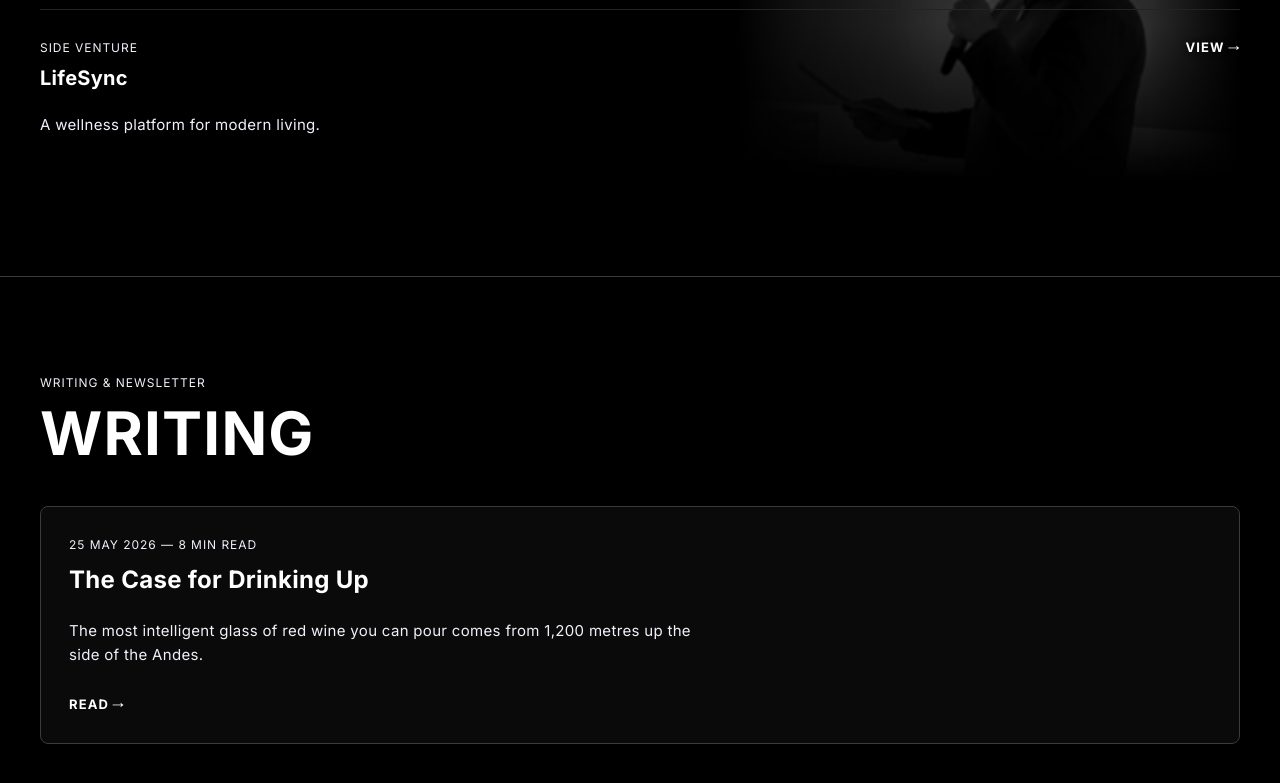
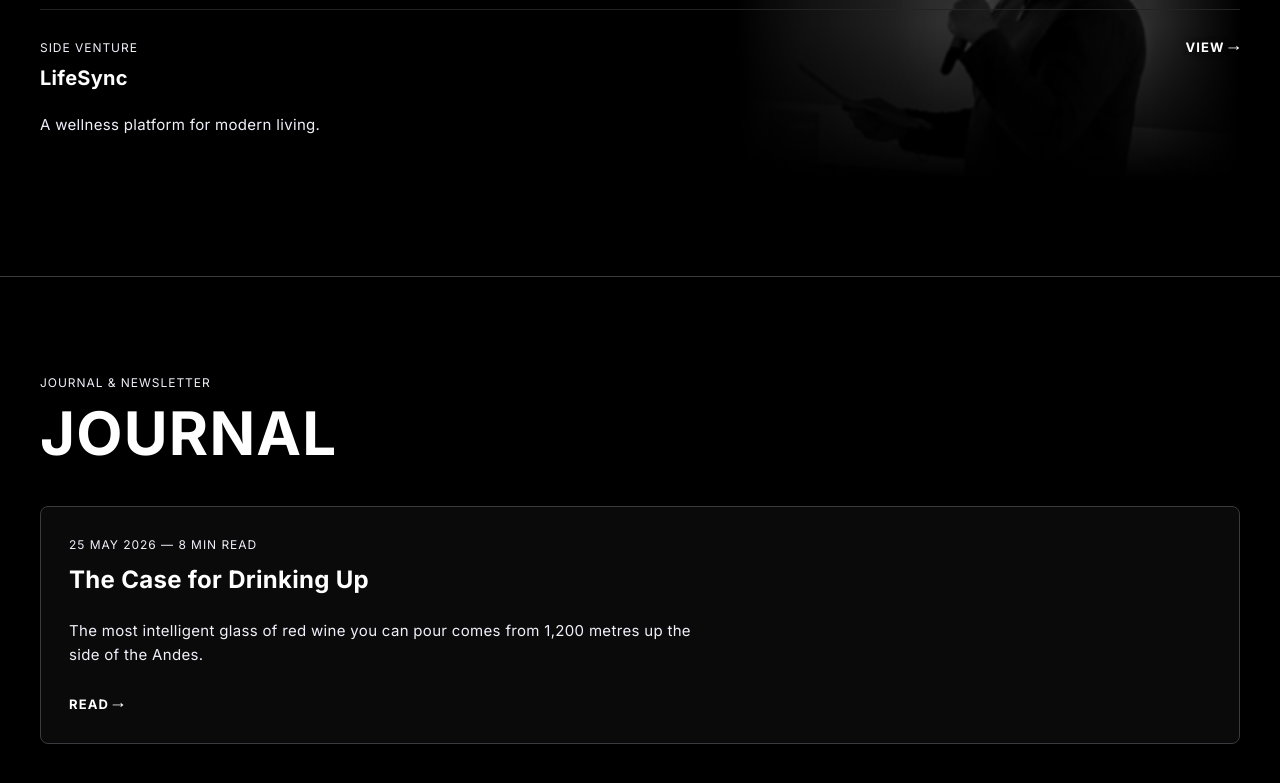
Before and after one commit to fitzsimonsb/brian-fitzsimons-beta, a plain HTML site: page index.html in a window 1280 px wide. Shown: the part 1361-2144 px from the top of the page. Drawn offline with Linux system fonts and the light colour scheme; no server answers.

Commit message:
Rename Writing section to Journal (nav, heading, eyebrow)

```diff
--- a/index.html
+++ b/index.html
@@ -350,7 +350,7 @@
   </button>
   <ul class="nav-links" id="nav-links">
     <li><a href="#work">Work</a></li>
-    <li><a href="#writing">Writing</a></li>
+    <li><a href="#writing">Journal</a></li>
     <li><a href="#creative">Creative</a></li>
     <li><a href="#lab">Lab</a></li>
     <!-- External project links — add the real URLs once each is live -->
@@ -424,8 +424,8 @@
 
 <section class="band" id="writing">
   <div class="band-inner">
-    <div class="micro-cap">Writing &amp; Newsletter</div>
-    <h2 class="display display-xl" style="margin-top: 8px;">Writing</h2>
+    <div class="micro-cap">Journal &amp; Newsletter</div>
+    <h2 class="display display-xl" style="margin-top: 8px;">Journal</h2>
 
     <div style="margin-top: 40px;">
       <div class="writing-item">
```
